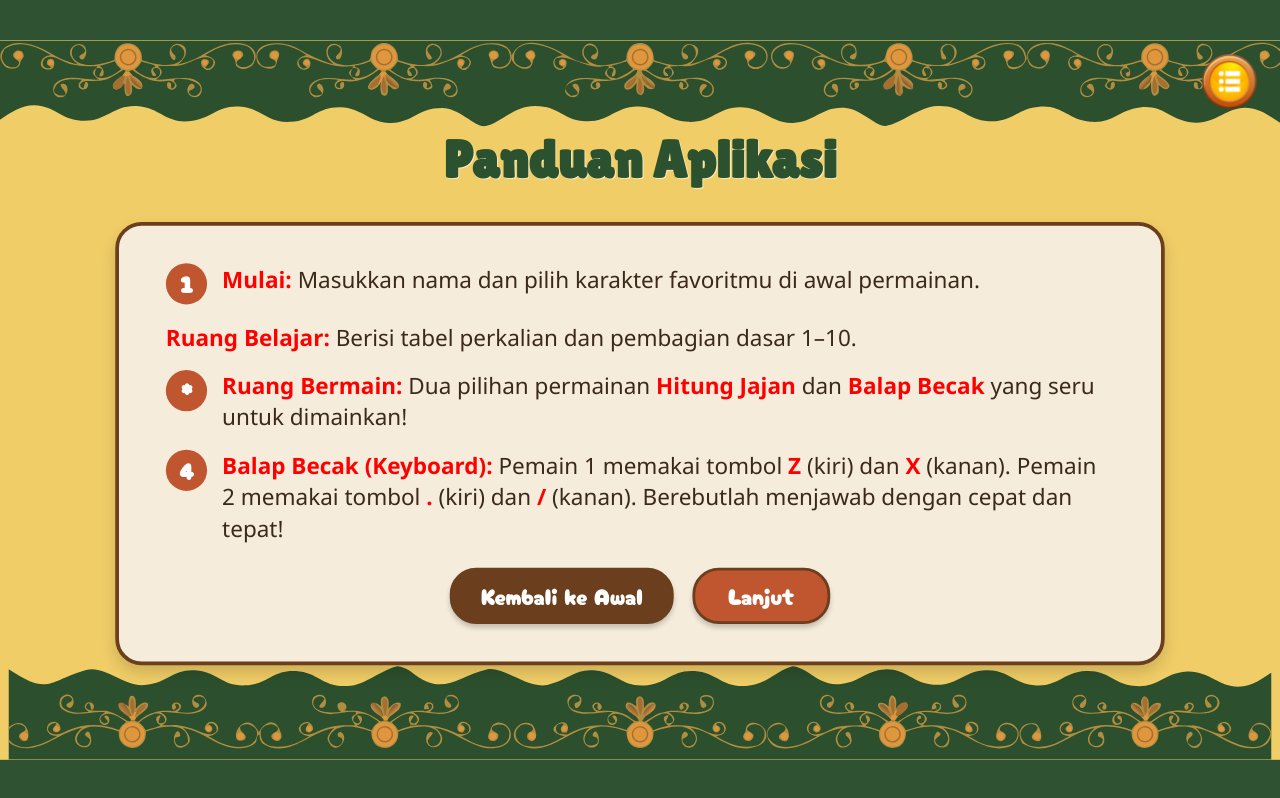
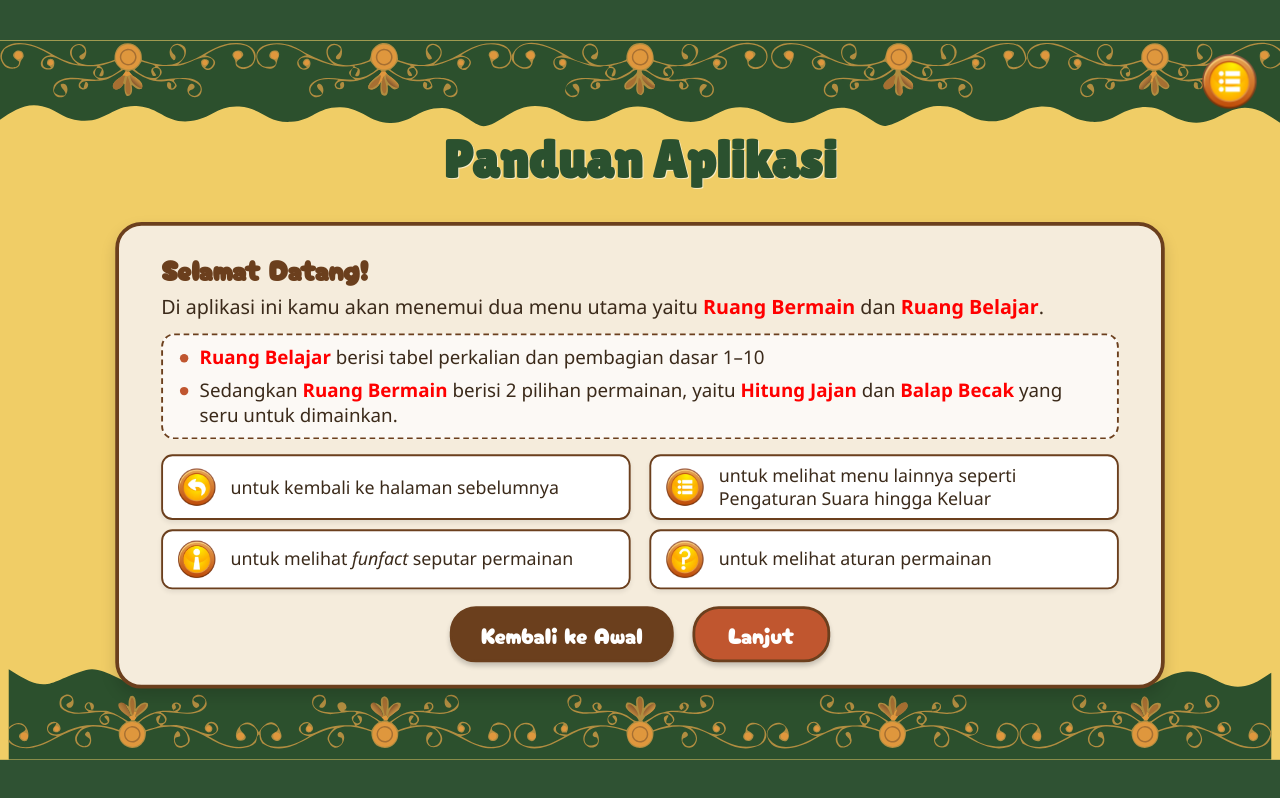
Before and after one commit to dwiyantaka/ayo-belajar-matematika, a plain HTML site: page index.html in a window 1280 px wide. Both pictures are taken after a click on the button "MULAI". Drawn offline with Linux system fonts and the light colour scheme; a web font is replaced by a local one.

Commit message:
feat: perbarui konten dan tata letak layar panduan aplikasi

```diff
--- a/css/style.css
+++ b/css/style.css
@@ -1076,33 +1076,102 @@ body {
   margin: 40px 20px;
 }
 
-/* Panduan Tabs / List */
-.panduan-daftar {
-  display: flex;
-  flex-direction: column;
-  gap: 18px;
-  font-size: 24px;
+/* Panduan Aplikasi Layout */
+.panduan-konten {
+  display: flex;
+  flex-direction: column;
+  gap: 14px;
+}
+
+.panduan-header {
+  text-align: left;
+}
+
+.panduan-salam {
+  font-family: var(--font-judul);
+  font-size: 30px;
+  color: var(--soga);
+  margin: 0 0 4px 0;
+}
+
+.panduan-deskripsi {
+  font-size: 21px;
+  color: var(--teks);
   line-height: 1.4;
-}
-
-.panduan-item {
-  display: flex;
-  align-items: flex-start;
-  gap: 16px;
-}
-
-.panduan-nomor {
+  margin: 0;
+}
+
+.panduan-menu-info {
+  background: rgba(255, 255, 255, 0.7);
+  border: 2px dashed var(--soga);
+  border-radius: 14px;
+  padding: 10px 18px;
+  display: flex;
+  flex-direction: column;
+  gap: 8px;
+}
+
+.panduan-menu-baris {
+  display: flex;
+  align-items: baseline;
+  gap: 12px;
+  font-size: 20px;
+  color: var(--teks);
+  line-height: 1.35;
+}
+
+.panduan-menu-baris p {
+  margin: 0;
+}
+
+.panduan-menu-titik {
+  width: 9px;
+  height: 9px;
+  border-radius: 50%;
   background: var(--terakota);
-  color: var(--teks-terang);
+  flex-shrink: 0;
+  display: inline-block;
+  transform: translateY(-2px);
+}
+
+.panduan-ikon-grid {
+  display: grid;
+  grid-template-columns: 1fr 1fr;
+  gap: 10px 20px;
+  margin-top: 2px;
+}
+
+.panduan-ikon-item {
+  display: flex;
+  align-items: center;
+  gap: 14px;
+  background: var(--teks-terang);
+  border: 2px solid var(--soga);
+  border-radius: 12px;
+  padding: 8px 14px;
+  box-shadow: 0 3px 6px rgba(0, 0, 0, 0.08);
+}
+
+.panduan-ikon-wadah {
   width: 44px;
   height: 44px;
-  border-radius: 50%;
-  display: flex;
-  align-items: center;
-  justify-content: center;
-  font-family: var(--font-judul);
-  font-weight: bold;
   flex-shrink: 0;
+  display: inline-flex;
+  align-items: center;
+  justify-content: center;
+}
+
+.panduan-ikon-wadah img {
+  width: 40px;
+  height: 40px;
+  object-fit: contain;
+  display: block;
+}
+
+.panduan-ikon-teks {
+  font-size: 19px;
+  color: var(--teks);
+  line-height: 1.3;
 }
 
 /* Layar Profil Pengembang (2 Halaman) */
--- a/index.html
+++ b/index.html
@@ -145,31 +145,52 @@
     <!-- Layar Panduan Aplikasi (ALUR.md: Mode Onboarding & Mode Menu) -->
     <section class="layar" id="layar-panduan" hidden>
       <h1 class="judul-layar">Panduan Aplikasi</h1>
-      <div class="wadah-konten-statis">
-        <div class="panduan-daftar">
-          <div class="panduan-item">
-            <div class="panduan-nomor">1</div>
-            <div><b>Mulai:</b> Masukkan nama dan pilih karakter favoritmu di awal permainan.</div>
+      <div class="wadah-konten-statis" style="padding: 24px 45px;">
+        <div class="panduan-konten">
+          <!-- Pembuka & Dua Menu Utama -->
+          <div class="panduan-header">
+            <h2 class="panduan-salam">Selamat Datang!</h2>
+            <p class="panduan-deskripsi">
+              Di aplikasi ini kamu akan menemui dua menu utama yaitu <b>Ruang Bermain</b> dan <b>Ruang Belajar</b>.
+            </p>
           </div>
-          <div class="panduan-item">
-            <!-- <div class="panduan-nomor">2</div> -->
-            <div><b>Ruang Belajar:</b> Berisi tabel perkalian dan pembagian dasar 1–10.</div>
+
+          <!-- Penjelasan Ruang Belajar & Ruang Bermain -->
+          <div class="panduan-menu-info">
+            <div class="panduan-menu-baris">
+              <span class="panduan-menu-titik"></span>
+              <p><b>Ruang Belajar</b> berisi tabel perkalian dan pembagian dasar 1–10</p>
+            </div>
+            <div class="panduan-menu-baris">
+              <span class="panduan-menu-titik"></span>
+              <p>Sedangkan <b>Ruang Bermain</b> berisi 2 pilihan permainan, yaitu <b>Hitung Jajan</b> dan <b>Balap Becak</b> yang seru untuk dimainkan.</p>
+            </div>
           </div>
-          <div class="panduan-item">
-            <div class="panduan-nomor">*</div>
-            <div><b>Ruang Bermain:</b> Dua pilihan permainan <b>Hitung Jajan</b> dan <b>Balap Becak</b> yang seru untuk
-              dimainkan!</div>
-          </div>
-          <div class="panduan-item">
-            <div class="panduan-nomor">4</div>
-            <div><b>Balap Becak (Keyboard):</b> Pemain 1 memakai tombol <b>Z</b> (kiri) dan <b>X</b> (kanan). Pemain 2
-              memakai tombol <b>.</b> (kiri) dan <b>/</b> (kanan). Berebutlah menjawab dengan cepat dan tepat!</div>
+
+          <!-- Penjelasan Ikon -->
+          <div class="panduan-ikon-grid">
+            <div class="panduan-ikon-item">
+              <span class="panduan-ikon-wadah" id="panduan-ikon-kembali"></span>
+              <span class="panduan-ikon-teks">untuk kembali ke halaman sebelumnya</span>
+            </div>
+            <div class="panduan-ikon-item">
+              <span class="panduan-ikon-wadah" id="panduan-ikon-hamburger"></span>
+              <span class="panduan-ikon-teks">untuk melihat menu lainnya seperti Pengaturan Suara hingga Keluar</span>
+            </div>
+            <div class="panduan-ikon-item">
+              <span class="panduan-ikon-wadah" id="panduan-ikon-info"></span>
+              <span class="panduan-ikon-teks">untuk melihat <i>funfact</i> seputar permainan</span>
+            </div>
+            <div class="panduan-ikon-item">
+              <span class="panduan-ikon-wadah" id="panduan-ikon-bantuan"></span>
+              <span class="panduan-ikon-teks">untuk melihat aturan permainan</span>
+            </div>
           </div>
         </div>
 
         <!-- Tombol Aksi Panduan (Dinamis: Onboarding / Menu) -->
         <div class="wadah-tombol-nav-layar"
-          style="display: flex; justify-content: center; gap: 20px; margin-top: 25px;">
+          style="display: flex; justify-content: center; gap: 20px; margin-top: 18px;">
           <button type="button" class="tombol-nav" id="btn-panduan-kembali"
             style="font-size: 24px; padding: 0 30px; background: var(--soga);">Kembali</button>
           <button type="button" class="tombol-nav" id="btn-panduan-lewati"
--- a/js/app.js
+++ b/js/app.js
@@ -109,6 +109,20 @@
     if (wImgBagi && !wImgBagi.firstChild && window.Aset) {
       wImgBagi.appendChild(window.Aset.img("ui.pembagian"));
     }
+
+    // 7. Ikon Petunjuk pada Layar Panduan Aplikasi
+    var petaIkonPanduan = [
+      { id: "panduan-ikon-kembali", kunci: "ui.ikon-kembali" },
+      { id: "panduan-ikon-hamburger", kunci: "ui.ikon-humberger" },
+      { id: "panduan-ikon-info", kunci: "ui.ikon-funfact" },
+      { id: "panduan-ikon-bantuan", kunci: "ui.ikon-bantuan" }
+    ];
+    petaIkonPanduan.forEach(function (p) {
+      var el = document.getElementById(p.id);
+      if (el && !el.firstChild && window.Aset) {
+        el.appendChild(window.Aset.img(p.kunci));
+      }
+    });
   }
 
   /* Perbarui Tampilan Ikon Speaker Global */
```
Also changed, not shown: 1 other file.
